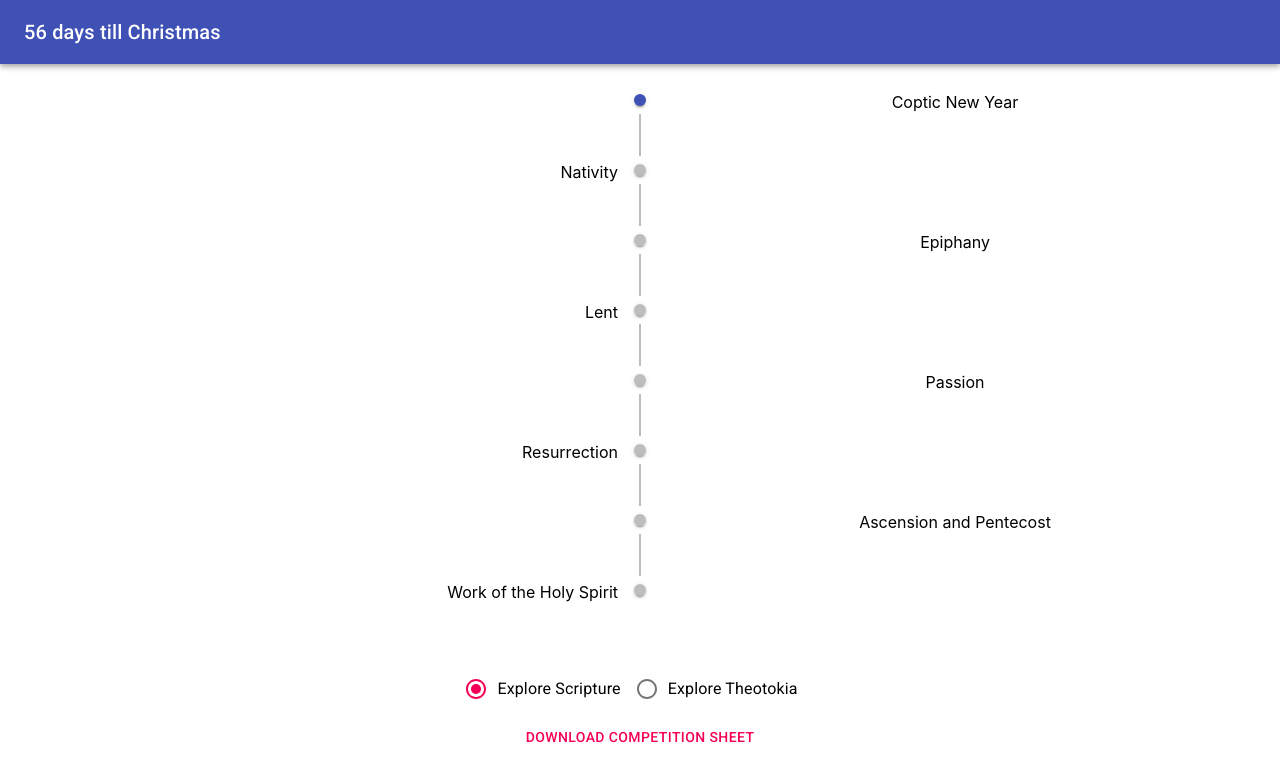
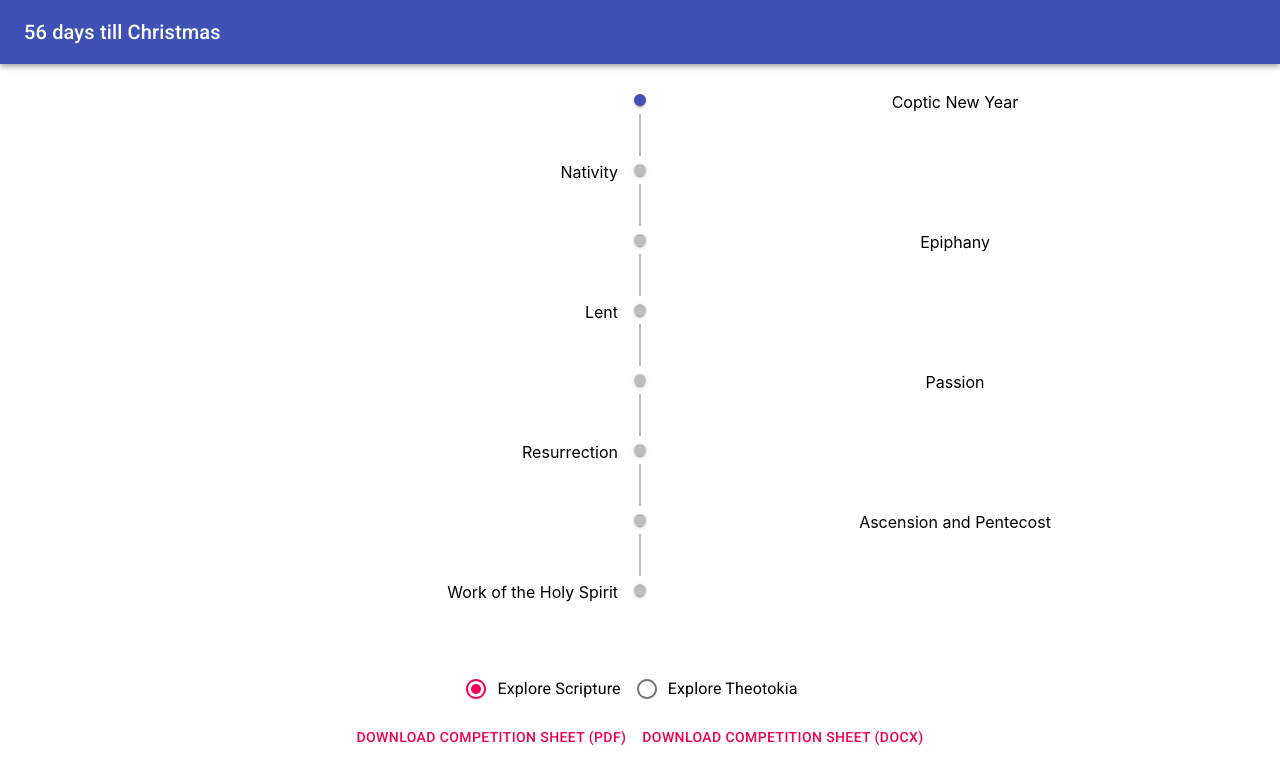
Before and after one commit to cymourad/43-days-till-christmas, a React (Create React App) app: page / in a window 1280 px wide. Shown: the top 774 px of the page. Built offline with nearby package versions, Linux system fonts and the light colour scheme.

Commit message:
lets user download docs competition sheet

```diff
--- a/src/components/DownloadCompetitionSheet.js
+++ b/src/components/DownloadCompetitionSheet.js
@@ -7,18 +7,22 @@ import React from "react";
 
 import Button from "@material-ui/core/Button";
 
-import adventBibleCompetitionSheet from "../static/advent_competition.pdf";
-import adventTheotokiaCompetitionSheet from "../static/advent_competition_theotokia.pdf";
+import adventBibleCompetitionPDF from "../static/advent_competition.pdf";
+import adventTheotokiaCompetitionPDF from "../static/advent_competition_theotokia.pdf";
+
+import adventBibleCompetitionDOCX from "../static/advent_competition.docx";
+import adventTheotokiaCompetitionDOCX from "../static/advent_competition_theotokia.docx";
 
 const DonwloadCompetitionSheet = ({ isTheotokia }) => {
 	return (
+		<div>
 			<Button
 				style={{ paddingTop: 15 }}
 				color="secondary"
 				href={
 					isTheotokia
-					? adventTheotokiaCompetitionSheet
-					: adventBibleCompetitionSheet
+						? adventTheotokiaCompetitionPDF
+						: adventBibleCompetitionPDF
 				}
 				download={
 					isTheotokia
@@ -26,8 +30,25 @@ const DonwloadCompetitionSheet = ({ isTheotokia }) => {
 						: "advent_bible_competition.pdf"
 				}
 			>
-			Download Competition Sheet
+				Download Competition Sheet (PDF)
 			</Button>
+			<Button
+				style={{ paddingTop: 15 }}
+				color="secondary"
+				href={
+					isTheotokia
+						? adventTheotokiaCompetitionDOCX
+						: adventBibleCompetitionDOCX
+				}
+				download={
+					isTheotokia
+						? "advent_theotokia_competition.docx"
+						: "advent_bible_competition.docx"
+				}
+			>
+				Download Competition Sheet (DOCX)
+			</Button>
+		</div>
 	);
 };
 
```
Also changed, not shown: 1 other file (tests, documents, lock files or other folders). Lines whose indentation alone changed are shown as unchanged.
